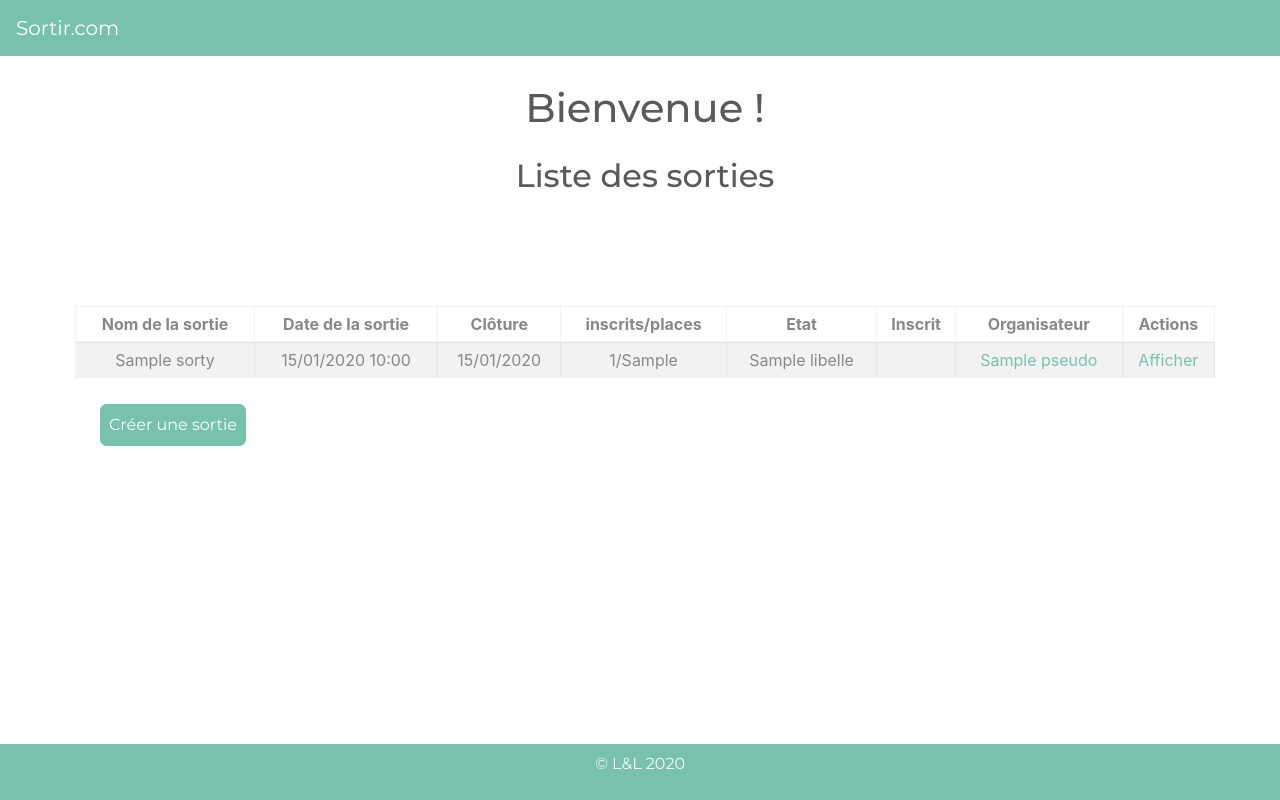
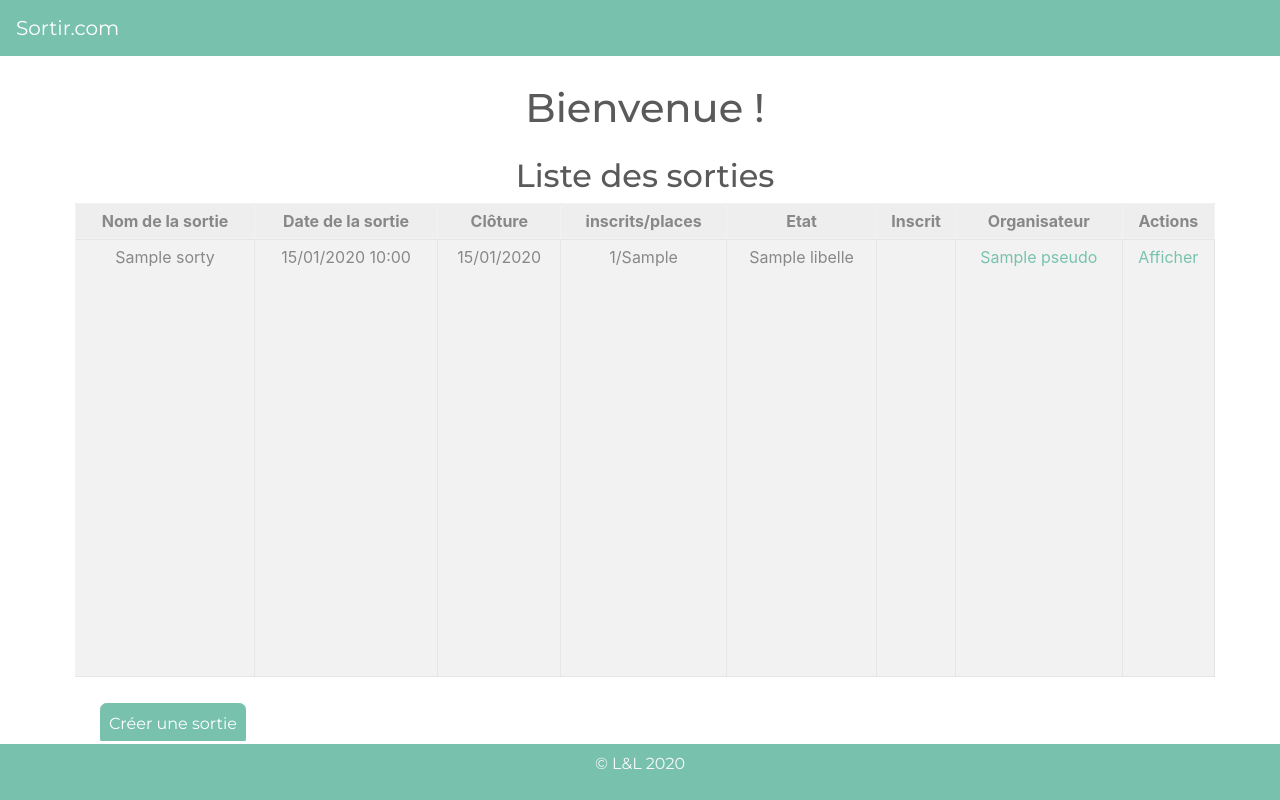
Before and after one commit to CarineLeonard/sortir.com, a Symfony app: template templates/main/index.html.twig in a window 1280 px wide. Run offline with Twig, Linux system fonts and the light colour scheme; the template is opened without the code that fills it: most values are stand-ins (such as "Sample title", 1, 10 or a date in 2020); some libraries are stand-ins or nearby versions.

Commit message:
scroll bar sur tab

```diff
--- a/public/css/style.css
+++ b/public/css/style.css
@@ -24,11 +24,19 @@ h1 {
     overflow-y: scroll;
 }
 /* ScrollBar pour webkit (Chrome,Safari,Edge,Opera,... mais pas Firefox) */
-.scrollable::-webkit-scrollbar {
+::-webkit-scrollbar {
     background: #FFFFFF;
     width: 10px;
 }
-.scrollable::-webkit-scrollbar-thumb {
+::-webkit-scrollbar-thumb {
     background-color: #78C2AD;
     border-radius: 10px;
 }
+
+.tableFixHead          { overflow-y: auto; height: calc(80vh - 150px); }
+.tableFixHead thead th { position: sticky; top: 0; }
+
+/* Just common table stuff. Really. */
+table  { border-collapse: collapse; width: 100%; }
+th, td { padding: 8px 16px; }
+th     { background:#eee; }
--- a/templates/main/index.html.twig
+++ b/templates/main/index.html.twig
@@ -5,8 +5,8 @@
 
 {% block body %}
     <h2>Liste des sorties</h2>
-    <div class="row justify-content-center centre">
-        <table class="table table-striped table-bordered table-sm my-custom-scrollbar" cellspacing="0"
+    <div class="row justify-content-center tableFixHead">
+        <table class="table table-striped table-bordered table-sm " cellspacing="0"
                width="100%">
         <thead>
             <tr>
@@ -20,7 +20,7 @@
                 <th>Actions</th>
             </tr>
         </thead>
-        <tbody>
+        <tbody class="scrolltab">
             {% for sortie in sorties %}
                 <tr class="sortie">
                     <td>{{ sortie.nom}}</td>
```
